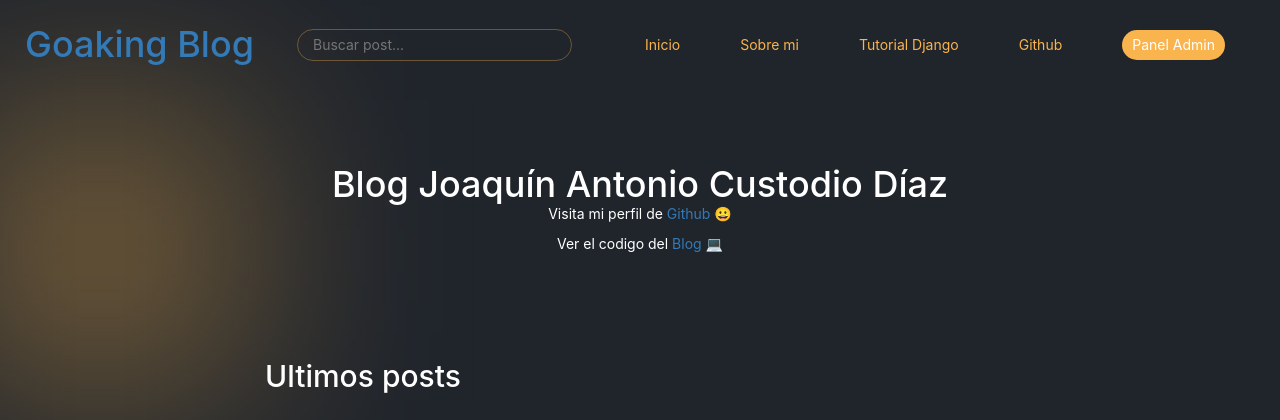
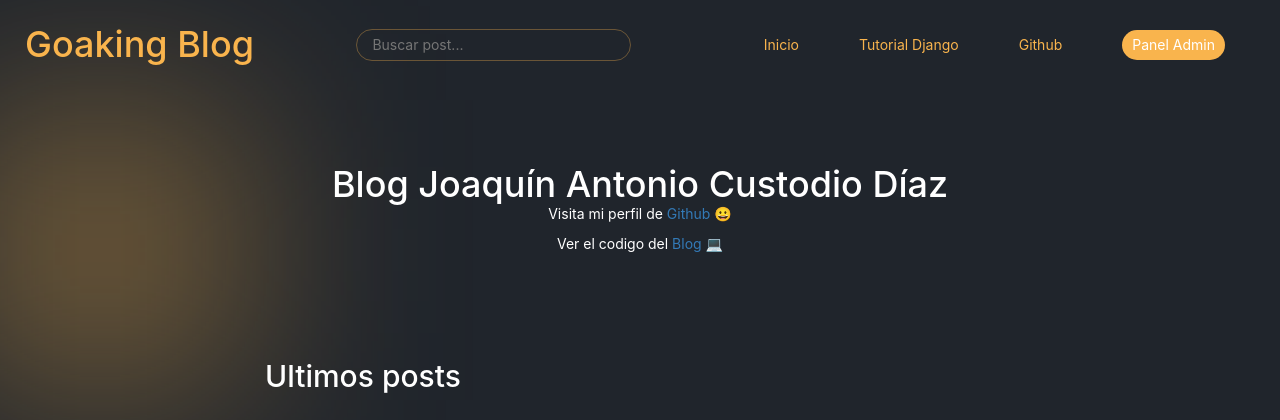
Before and after one commit to GoakingFy/blog-django, a Django app: page / in a window 1280 px wide. Shown: the top 420 px of the page. Run offline with Django 3.2, Linux system fonts and the light colour scheme; data that the repository does not hold is empty; some libraries are stand-ins or nearby versions.

Commit message:
se ha agregado estilos

```diff
--- a/blog/static/css/blog.css
+++ b/blog/static/css/blog.css
@@ -111,6 +111,7 @@ input:focus{
 
 h1{
     margin: 0;
+
 }
 
 .container_info_header{
@@ -211,3 +212,7 @@ h1{
 .not_result{
     color: #fff;
 }
+
+.title_h1_blog{
+    color: #f9b44d !important;
+}
--- a/blog/templates/blog/base.html
+++ b/blog/templates/blog/base.html
@@ -24,7 +24,7 @@
   <body>
     <body>
       <nav>
-        <h1><a href="/">Goaking Blog</a></h1>
+        <h1  ><a  class="title_h1_blog" href="/">Goaking Blog</a></h1>
         <form action="{% url 'post_search' %}" method="get">
           <input id="inp_search" type="text" placeholder="Buscar post..." name="buscar_post" />
           <label for="btn_search"><i class="gg-search"></i></label>
@@ -33,7 +33,7 @@
 
         <ul>
           <li><a href="/">Inicio</a></li>
-          <li><a href="#">Sobre mi</a></li>
+
           <li><a  target="_blank" href="https://tutorial.djangogirls.org/es/">Tutorial Django</a></li>
           <li><a target="_blank" href="https://github.com/GoakingFy">Github</a></li>
           <li>
```
